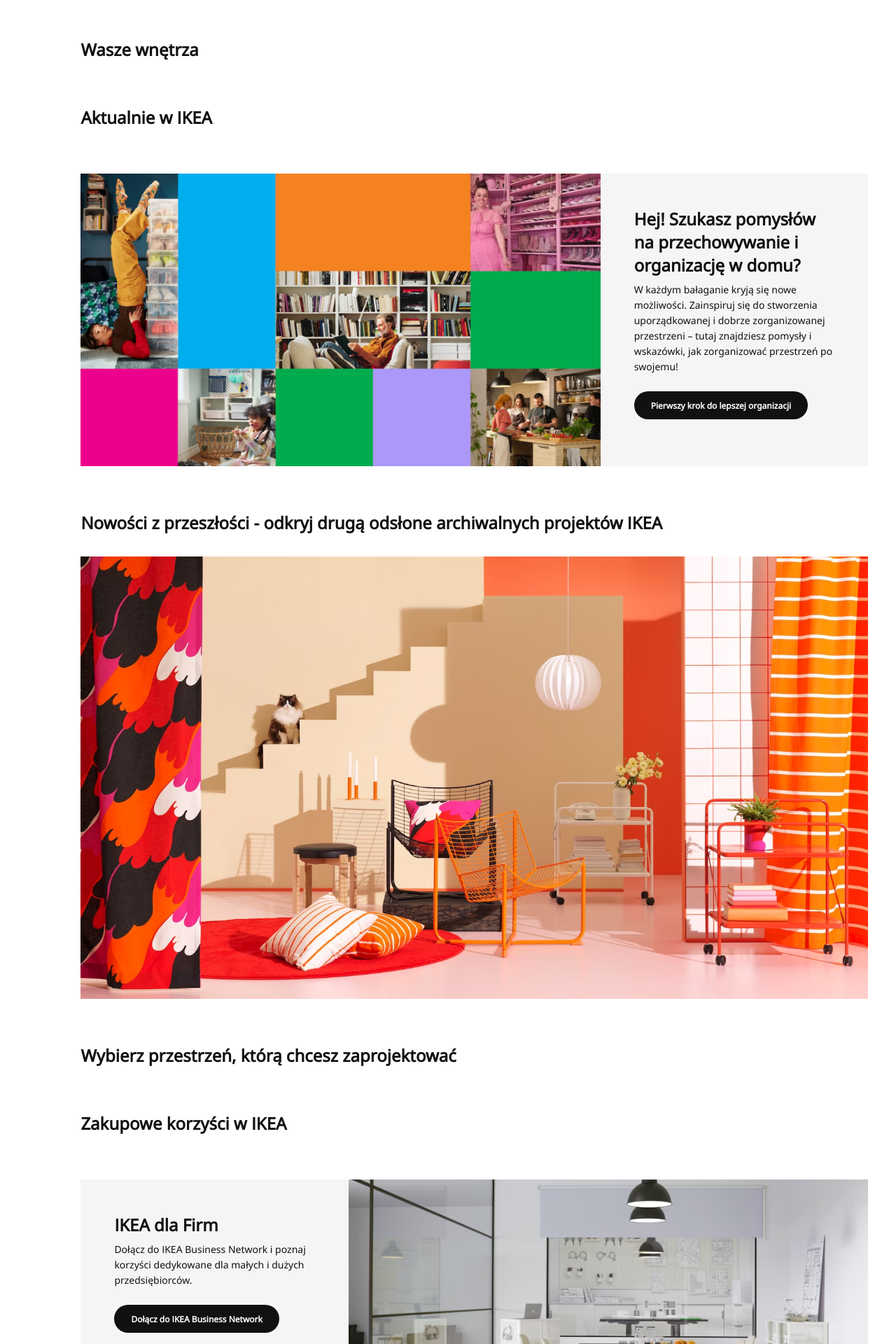
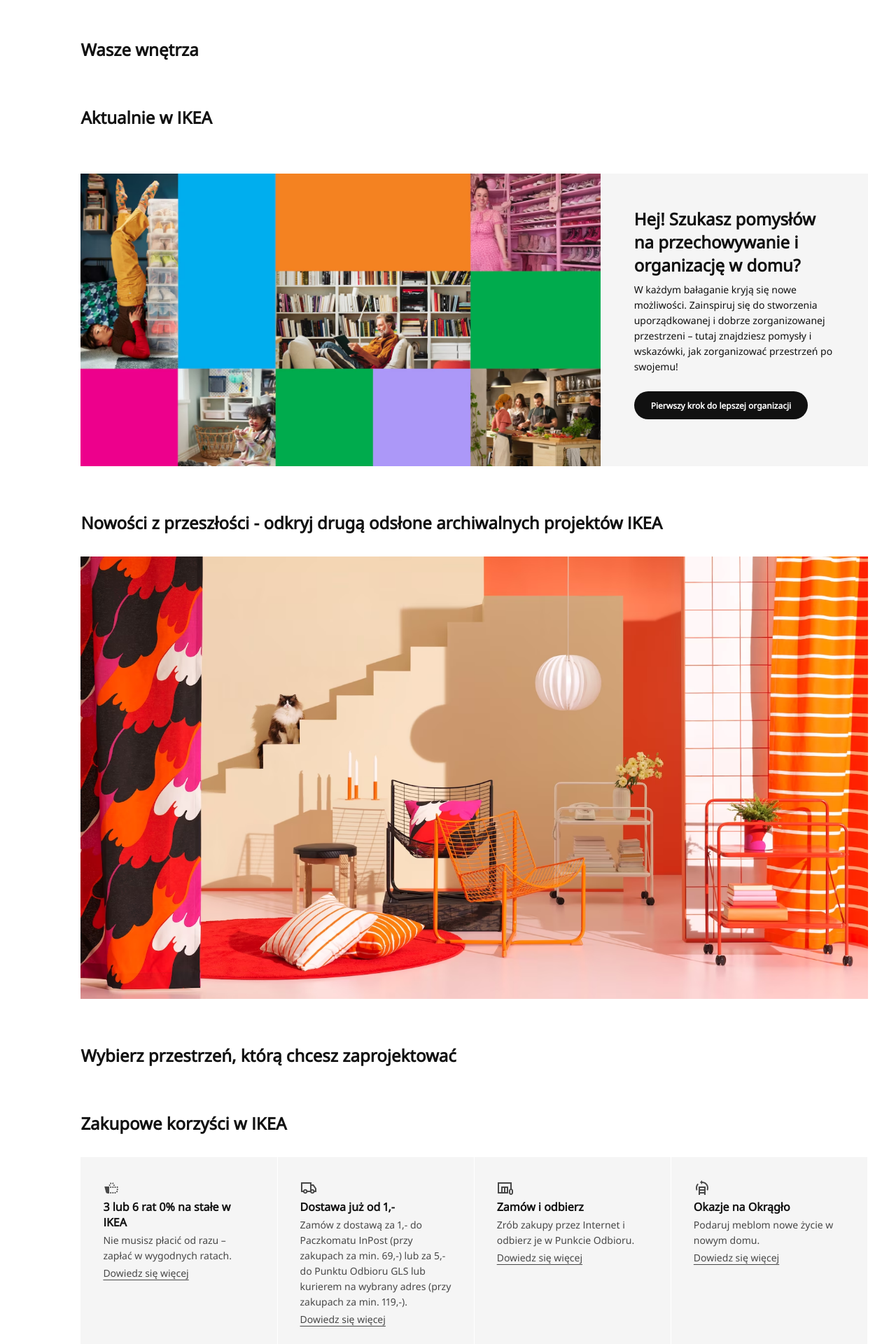
Before and after one commit to Tryt4n/Ikea_Clone, a React (Vite) app: page / in a window 1280 px wide. Shown: the part 880-2800 px from the top of the page at 70% size. Built offline with nearby package versions, Linux system fonts and the light colour scheme.

Commit message:
edited Article Compound Component and added another article

```diff
--- a/src/base/_base.scss
+++ b/src/base/_base.scss
@@ -66,10 +66,10 @@ a {
   color: inherit;
   text-decoration: none;
   outline-offset: 0.25em;
+  text-underline-offset: 0.25em;
 
   &:hover {
     text-decoration: underline;
-    text-underline-offset: 0.25em;
   }
 }
 
--- a/src/components/Article/Article.tsx
+++ b/src/components/Article/Article.tsx
@@ -1,5 +1,5 @@
 // React
-import { HTMLProps, ReactNode } from "react";
+import { HTMLProps, ReactNode, createElement } from "react";
 // Components
 import Btn from "../Btn/Btn";
 // Style
@@ -8,9 +8,10 @@ import "./index.scss";
 type BodyPropsType = {
   children: ReactNode;
   className?: string;
-};
+} & HTMLProps<HTMLDivElement>;
 
 type ImgContainerPropsType = BodyPropsType;
+type SectionPropsType = BodyPropsType;
 
 type TextContainerPropsType = {
   children: ReactNode;
@@ -19,6 +20,7 @@ type TextContainerPropsType = {
 
 type HeaderPropsType = {
   children: string;
+  headingLevel?: number;
   className?: string;
 } & HTMLProps<HTMLHeadingElement>;
 
@@ -28,12 +30,22 @@ type ContainerBtnPropsType = {
   variant?: "light" | "dark";
 } & HTMLProps<HTMLButtonElement>;
 
+type LinkPropsType = {
+  children?: ReactNode;
+} & HTMLProps<HTMLAnchorElement>;
+
 export default function Article({ children }: { children: ReactNode }) {
-  return <section>{children}</section>;
+  return <article>{children}</article>;
 }
 
 function Body({ children, className }: BodyPropsType) {
   return <div className={`article${className ? ` ${className}` : ""}`}>{children}</div>;
+}
+
+function Section({ children, className }: SectionPropsType) {
+  return (
+    <section className={`article__section${className ? ` ${className}` : ""}`}>{children}</section>
+  );
 }
 
 function ImgContainer({ children, className }: ImgContainerPropsType) {
@@ -54,8 +66,13 @@ function TextContainer({ children, variant }: TextContainerPropsType) {
   );
 }
 
-function Header({ children, className }: HeaderPropsType) {
-  return <h3 className={`article__heading${className ? ` ${className}` : ""}`}>{children}</h3>;
+function Header({ children, className, headingLevel, ...props }: HeaderPropsType) {
+  const Element = headingLevel ? `h${headingLevel}` : "h2";
+  return createElement(
+    Element,
+    { ...props, className: `article__heading${className ? ` ${className}` : ""}` },
+    children
+  );
 }
 
 function Text({ children }: { children: ReactNode } & HTMLProps<HTMLParagraphElement>) {
@@ -76,10 +93,16 @@ function ContainerBtn({ children, variant = "light", ...props }: ContainerBtnPro
   );
 }
 
+function Link({ children = "Dowiedz się więcej", ...props }: LinkPropsType) {
+  return <a {...props}>{children}</a>;
+}
+
 Article.Header = Header;
 Article.Body = Body;
+Article.Section = Section;
 
 Article.ImgContainer = ImgContainer;
 Article.TextContainer = TextContainer;
 Article.Text = Text;
 Article.Btn = ContainerBtn;
+Article.Link = Link;
--- a/src/components/Article/index.scss
+++ b/src/components/Article/index.scss
@@ -6,6 +6,28 @@
 .article {
   @media screen and (width >= b.$article-desktop) {
     @include flex();
+  }
+  &:has(.article__section) {
+    display: grid;
+    @media screen and (width >= b.$tablet) {
+      grid-template-columns: repeat(4, 1fr);
+    }
+
+    @media screen and (b.$mobile-md <= width <= b.$tablet) {
+      grid-template-columns: 1fr 1fr;
+      grid-template-rows: 1fr 1fr;
+      & > :first-child,
+      & > :nth-child(2) {
+        margin-bottom: func.rem(1);
+      }
+    }
+
+    @media screen and (width < b.$mobile-md) {
+      grid-template-rows: repeat(4, 1fr);
+      & > :not(:last-child) {
+        margin-bottom: func.rem(1);
+      }
+    }
   }
 
   &__img-container {
@@ -32,7 +54,7 @@
   }
 
   &__text-container {
-    background-color: rgb(245, 245, 245);
+    background-color: c.$grayish;
     color: inherit;
     @media screen and (width >= b.$article-desktop) {
       width: 34%;
@@ -79,4 +101,28 @@
       flex-direction: row-reverse;
     }
   }
+
+  &__section {
+    margin-right: func.rem(1);
+    padding: 2rem;
+    background-color: c.$grayish;
+    color: c.$text-gray;
+
+    & h3 {
+      font-size: 1rem;
+      color: c.$black;
+    }
+
+    & a {
+      text-decoration: underline;
+
+      &:hover {
+        color: c.$black;
+      }
+    }
+
+    & > *:not(:last-child) {
+      margin-bottom: 0.25rem;
+    }
+  }
 }
--- a/src/layout/Footer/components/FeatureSection/index.scss
+++ b/src/layout/Footer/components/FeatureSection/index.scss
@@ -19,7 +19,6 @@
 .footer__learn-more {
   color: c.$text-gray;
   text-decoration: underline;
-  text-underline-offset: 0.25em;
   transition: v.$main-transition;
 
   &:hover {
--- a/src/layout/Footer/index.scss
+++ b/src/layout/Footer/index.scss
@@ -42,7 +42,12 @@
     column-gap: 2.5rem;
     row-gap: 1rem;
     flex-wrap: wrap;
-    margin-right: func.rem(150);
+    @media screen and (width > 800px) {
+      margin-right: 3rem;
+    }
+    @media screen and (width >= b.$tablet) {
+      margin-right: func.rem(150);
+    }
   }
 
   &__change-country {
--- a/src/pages/Home/HomePage.tsx
+++ b/src/pages/Home/HomePage.tsx
@@ -1,13 +1,16 @@
 // Components
 import Article from "../../components/Article/Article";
+// Icons
+import SaleIcon from "../../Icons/SaleIcon";
+import Shop2Icon from "../../Icons/Shop2Icon";
+import ShoppingCart2Icon from "../../Icons/ShoppingCart2Icon";
+import TruckIcon from "../../Icons/TruckIcon";
 // Style
 import "./index.scss";
 
 export default function HomePage() {
   return (
-    <article className="articles">
-      <h2 className="visually-hidden">Strona Główna</h2>
-
+    <div className="articles">
       <Article>
         <Article.Body>
           <Article.ImgContainer>
@@ -35,23 +38,23 @@ export default function HomePage() {
         </Article.Body>
       </Article>
 
-      <section>
-        <h3 className="article__heading">Przygotuj sie na jesienne domowanie z IKEA</h3>
-      </section>
+      <article>
+        <h2 className="article__heading">Przygotuj sie na jesienne domowanie z IKEA</h2>
+      </article>
 
-      <section>
-        <h3 className="article__heading">
+      <article>
+        <h2 className="article__heading">
           Dołącz do klubu IKEA Family i korzystaj ze wszystkich korzyści
-        </h3>
-      </section>
+        </h2>
+      </article>
 
-      <section>
-        <h3 className="article__heading">Wasze wnętrza</h3>
-      </section>
+      <article>
+        <h2 className="article__heading">Wasze wnętrza</h2>
+      </article>
 
-      <section>
-        <h3 className="article__heading">Aktualnie w IKEA</h3>
-      </section>
+      <article>
+        <h2 className="article__heading">Aktualnie w IKEA</h2>
+      </article>
 
       <Article>
         <Article.Body>
@@ -92,13 +95,42 @@ export default function HomePage() {
         </Article.Body>
       </Article>
 
-      <section>
-        <h3 className="article__heading">Wybierz przestrzeń, którą chcesz zaprojektować</h3>
-      </section>
+      <article>
+        <h2 className="article__heading">Wybierz przestrzeń, którą chcesz zaprojektować</h2>
+      </article>
 
-      <section>
-        <h3 className="article__heading">Zakupowe korzyści w IKEA</h3>
-      </section>
+      <Article>
+        <Article.Header>Zakupowe korzyści w IKEA</Article.Header>
+        <Article.Body>
+          <Article.Section>
+            <ShoppingCart2Icon />
+            <Article.Header headingLevel={3}>3 lub 6 rat 0% na stałe w IKEA</Article.Header>
+            <Article.Text>Nie musisz płacić od razu – zapłać w wygodnych ratach.</Article.Text>
+            <Article.Link href="#" />
+          </Article.Section>
+          <Article.Section>
+            <TruckIcon />
+            <Article.Header headingLevel={3}>Dostawa już od 1,-</Article.Header>
+            <Article.Text>
+              Zamów z dostawą za 1,- do Paczkomatu InPost (przy zakupach za min. 69,-) lub za 5,- do
+              Punktu Odbioru GLS lub kurierem na wybrany adres (przy zakupach za min. 119,-).
+            </Article.Text>
+            <Article.Link href="#" />
+          </Article.Section>
+          <Article.Section>
+            <Shop2Icon />
+            <Article.Header headingLevel={3}>Zamów i odbierz</Article.Header>
+            <Article.Text>Zrób zakupy przez Internet i odbierz je w Punkcie Odbioru.</Article.Text>
+            <Article.Link href="#" />
+          </Article.Section>
+          <Article.Section>
+            <SaleIcon />
+            <Article.Header headingLevel={3}>Okazje na Okrągło</Article.Header>
+            <Article.Text>Podaruj meblom nowe życie w nowym domu.</Article.Text>
+            <Article.Link href="#" />
+          </Article.Section>
+        </Article.Body>
+      </Article>
 
       <Article>
         <Article.Body className="col-reverse">
@@ -121,9 +153,9 @@ export default function HomePage() {
         </Article.Body>
       </Article>
 
-      <section>
-        <h3 className="article__heading">Aranżacje wnętrz i inspiracje</h3>
-      </section>
-    </article>
+      <article>
+        <h2 className="article__heading">Aranżacje wnętrz i inspiracje</h2>
+      </article>
+    </div>
   );
 }
--- a/src/pages/Home/index.scss
+++ b/src/pages/Home/index.scss
@@ -1,11 +1,12 @@
+@use "../../base/functions" as func;
 @use "../../base/breakpoints" as b;
 
 .articles {
-  & > section {
+  & > article {
     margin-block: 4rem;
 
     @media screen and (width < b.$mobile-md) {
-      margin-block: 2rem;
+      margin-block: func.rem(40);
     }
   }
 }
--- a/src/pages/tasks/NotFoundPage/index.scss
+++ b/src/pages/tasks/NotFoundPage/index.scss
@@ -26,7 +26,6 @@
 
   & a {
     text-decoration: underline;
-    text-underline-offset: 0.25em;
     color: c.$text-gray;
     &:hover {
       color: c.$black;
```
